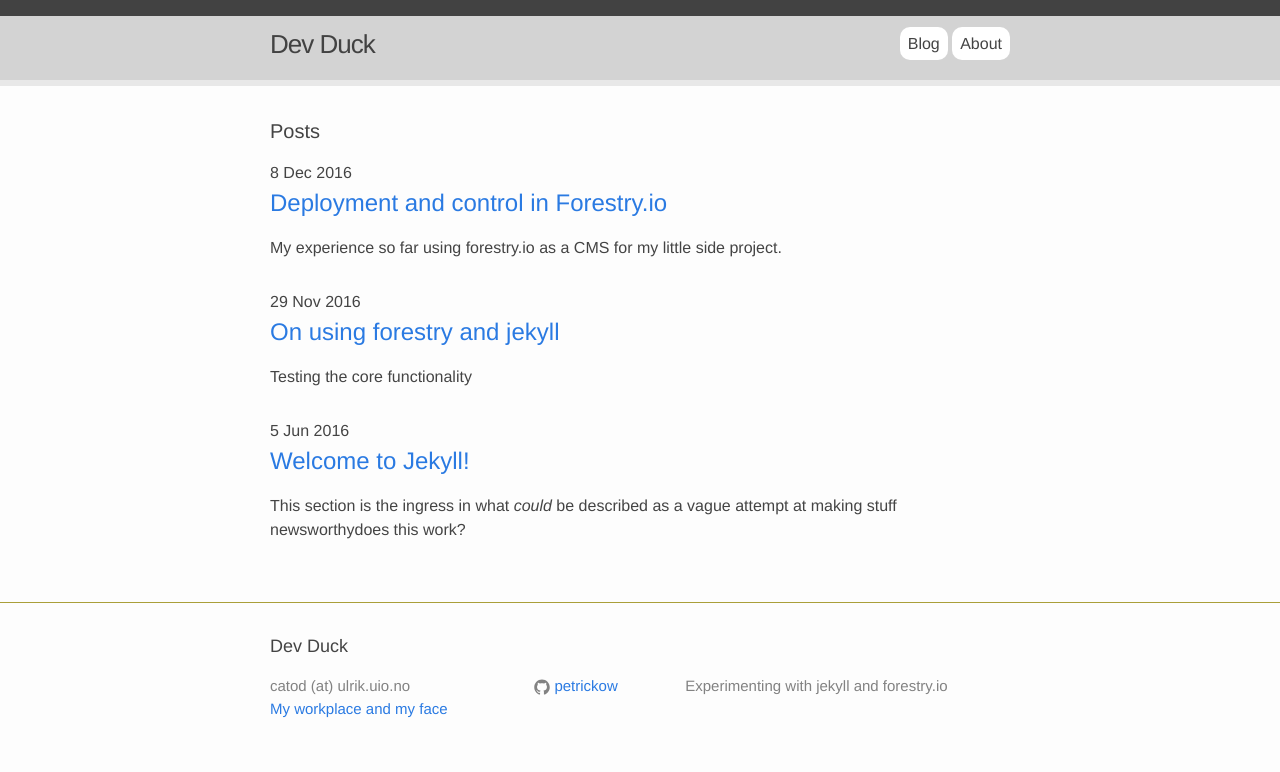
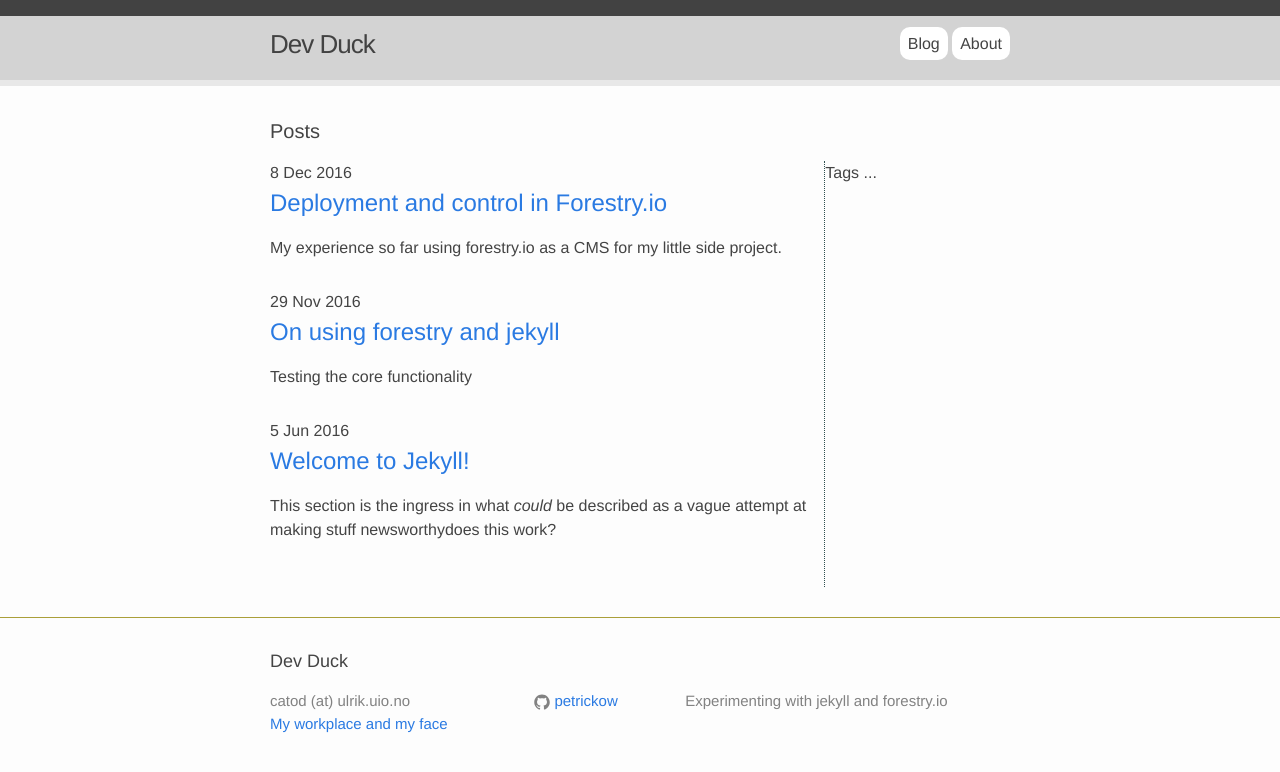
Before and after one commit to petrickow/petrickow.github.io, a Jekyll site: the page built from blog.html, in a window 1280 px wide. Shown: the top 772 px of the page. Built offline with Jekyll 4.4.1, drawn with Linux system fonts in a browser that asks for light colours.

Commit message:
added tag pane on side of post list

```diff
--- a/_sass/_layout.scss
+++ b/_sass/_layout.scss
@@ -182,8 +182,28 @@
 /**
  * Page content
  */
+.tags {
+  flex: 1;
+  border-left: dotted 1px darkslategray;
+
+  @include media-query($on-palm) {
+    display: block;
+    border-left: 0px;
+    border-top: dotted 1px darkslategray;
+  }
+}
+
 .page-content {
   padding: $spacing-unit 0;
+}
+
+.home {
+  display: flex;
+  flex-direction: row;
+
+  @include media-query($on-palm) {
+    display: block;
+  }
 }
 
 .page-heading {
@@ -191,6 +211,7 @@
 }
 
 .post-list {
+  flex: 3;
   margin-left: 0;
   list-style: none;
 
--- a/blog.html
+++ b/blog.html
@@ -3,18 +3,19 @@ title: Blog
 layout: default
 permalink: "/blog/"
 ---
-<div class="home">
-    <h1 class="page-heading">Posts</h1>
+<h1 class="page-heading">Posts</h1>
 
+<div role="main" class="home">
     <ul class="post-list">
         {% for post in site.posts %}
         <li>
 
-            {{ post.date | date: "%-d %b %Y" }}
+        {{ post.date | date: "%-d %b %Y" }}
 
             <h2>
                 <a class="post-link" href="{{ post.url | prepend: site.baseurl }}">{{ post.title }}</a>
             </h2>
+
             <p>
                 {{post.ingress}}
             </p>
@@ -24,4 +25,7 @@ permalink: "/blog/"
         {% endfor %}
     </ul>
 
+    <div class="tags">
+        Tags ...
+    </div>
 </div>
```
Also changed, not shown: 1 other file. Lines whose indentation alone changed are shown as unchanged.
